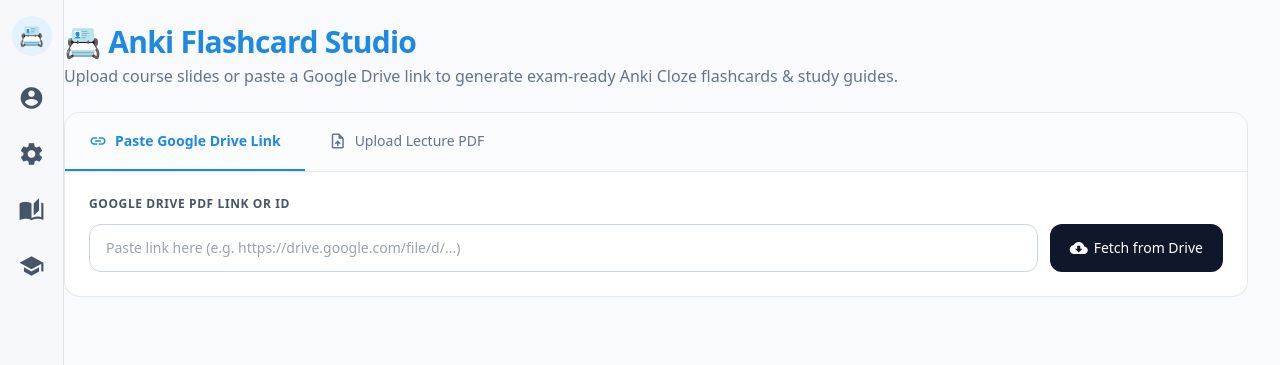
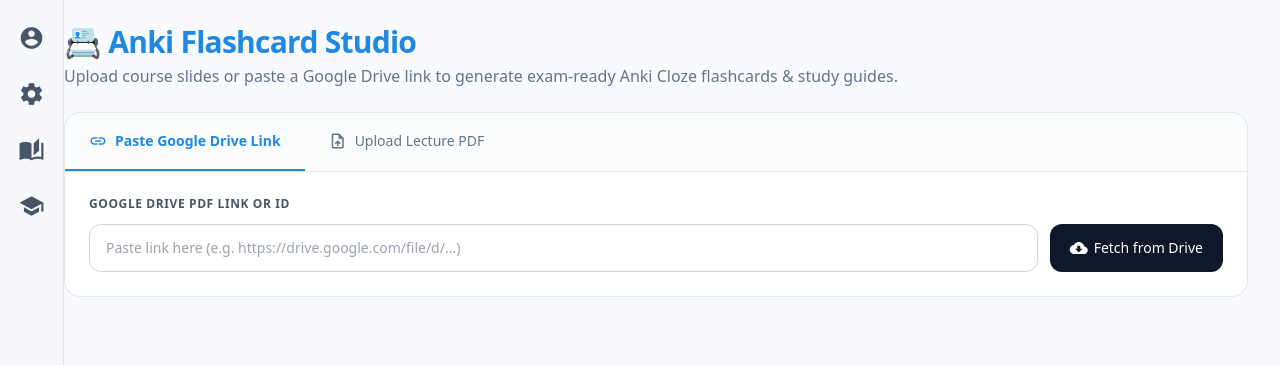
Before and after one commit to dannica2k/anki-cards, a Python web app: template templates/index.html in a window 1280 px wide. Shown: the top 365 px of the page. Run offline with Jinja, Linux system fonts and the light colour scheme; the template is opened without the code that fills it, so the values that code supplies are empty; some libraries are stand-ins or nearby versions.

Commit message:
style(ui): remove top logo icon from desktop sidebar

```diff
--- a/templates/index.html
+++ b/templates/index.html
@@ -11,11 +11,6 @@
 <aside class="hidden md:flex flex-col items-center justify-between w-16 h-screen fixed left-0 top-0 bg-[#F6F8FC] border-r border-[#E1E5EA] py-4 z-40">
   <!-- Top Icons -->
   <div class="flex flex-col items-center gap-3 w-full">
-    <!-- App Logo Icon -->
-    <div class="w-10 h-10 rounded-full bg-brandLight text-brand flex items-center justify-center text-xl font-bold shadow-xs mb-2">
-      📇
-    </div>
-
     <!-- Account Profile Icon -->
     <button hx-get="/api/modal/account" hx-target="#modal-container-slot"
             title="{% if is_authenticated %}{{ user_email }}{% else %}Google Account Profile{% endif %}"
```
